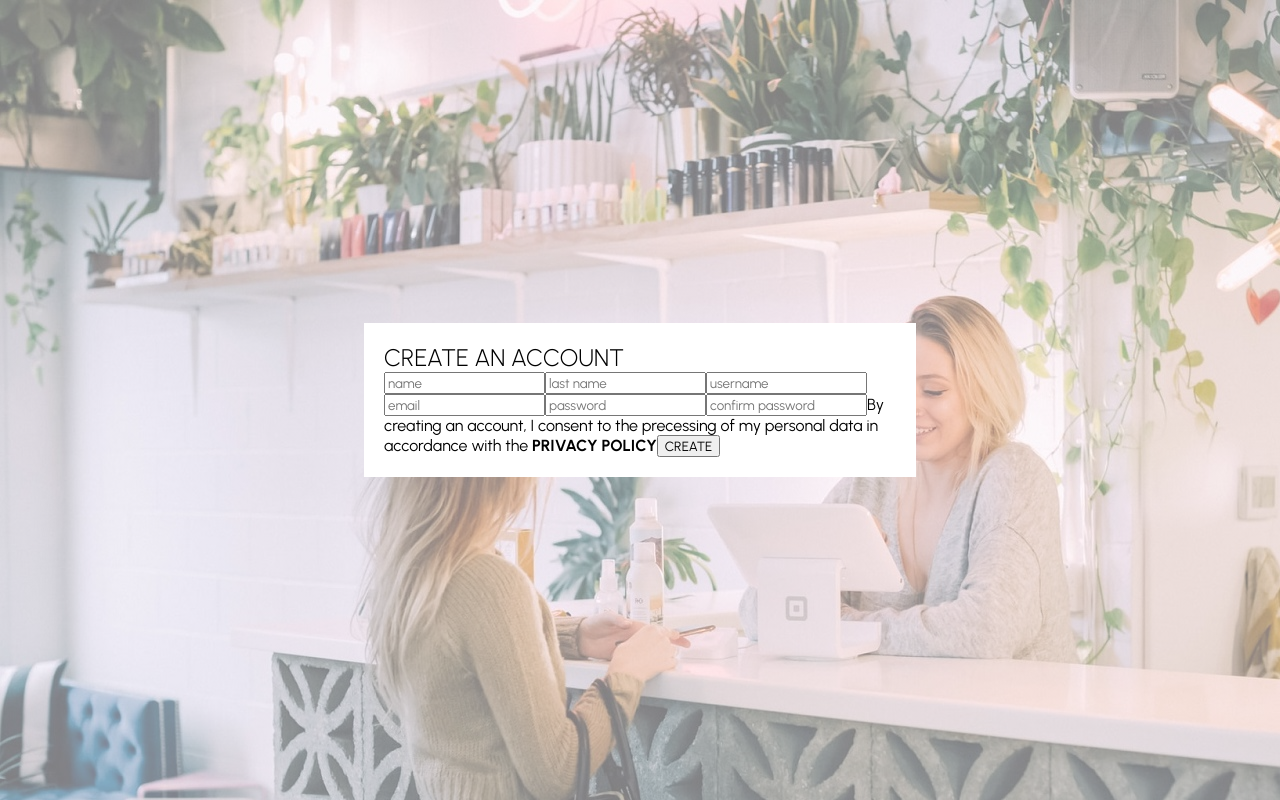
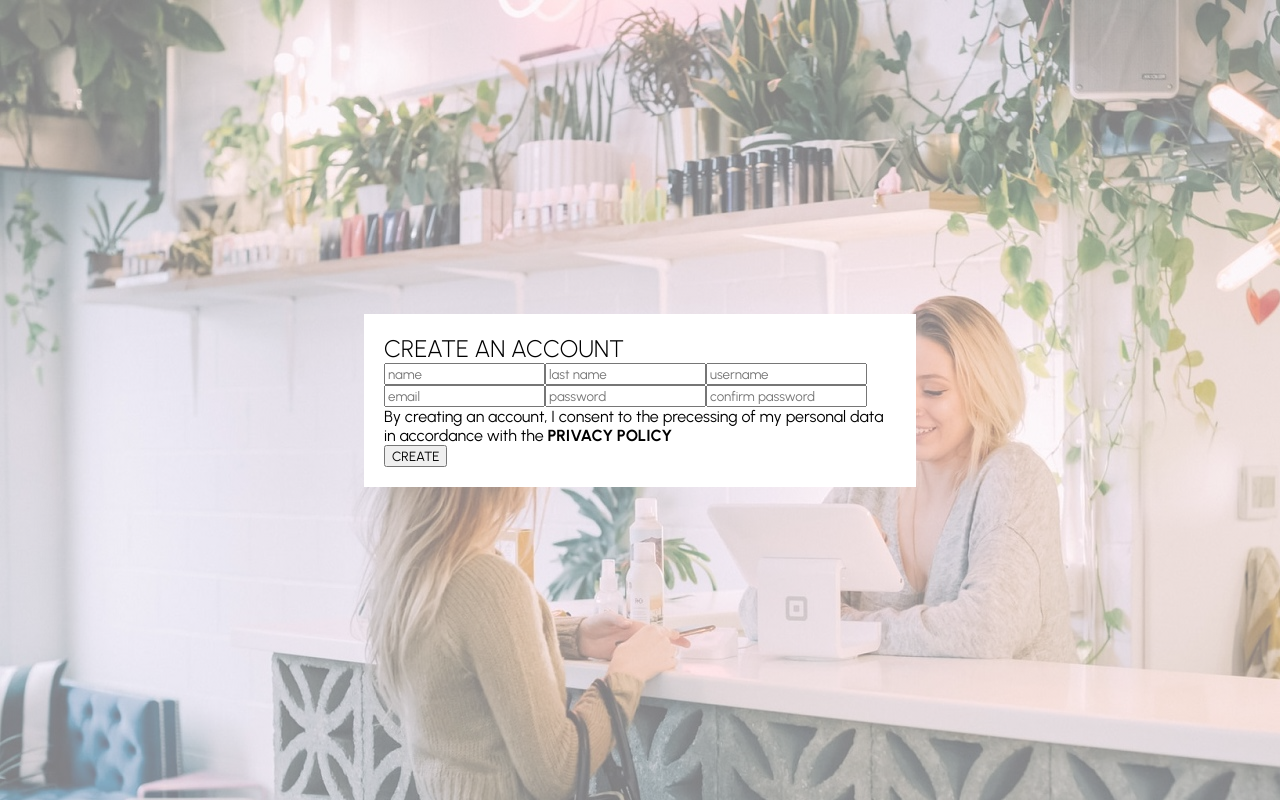
Before and after one commit to AliPooladmast/e-commerce, a React (Create React App) app: page / in a window 1280 px wide. Built offline with nearby package versions, Linux system fonts and the light colour scheme.

Commit message:
feat(register): flex the contents of the form group and wrap them to fold below

```diff
--- a/src/pages/Register/register.module.scss
+++ b/src/pages/Register/register.module.scss
@@ -21,4 +21,9 @@
     font-size: 24px;
     font-weight: 300;
   }
+
+  form {
+    display: flex;
+    flex-wrap: wrap;
+  }
 }
```
